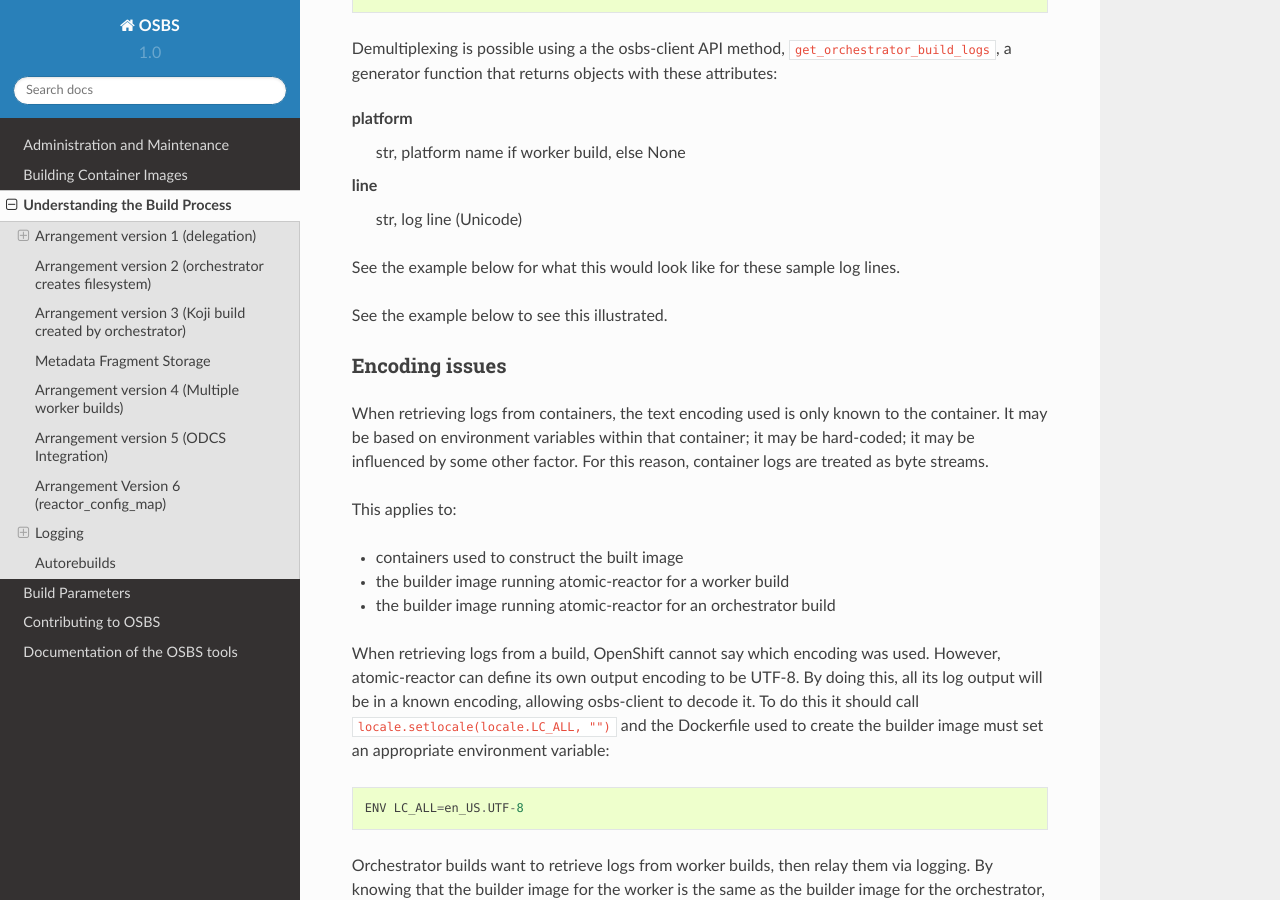
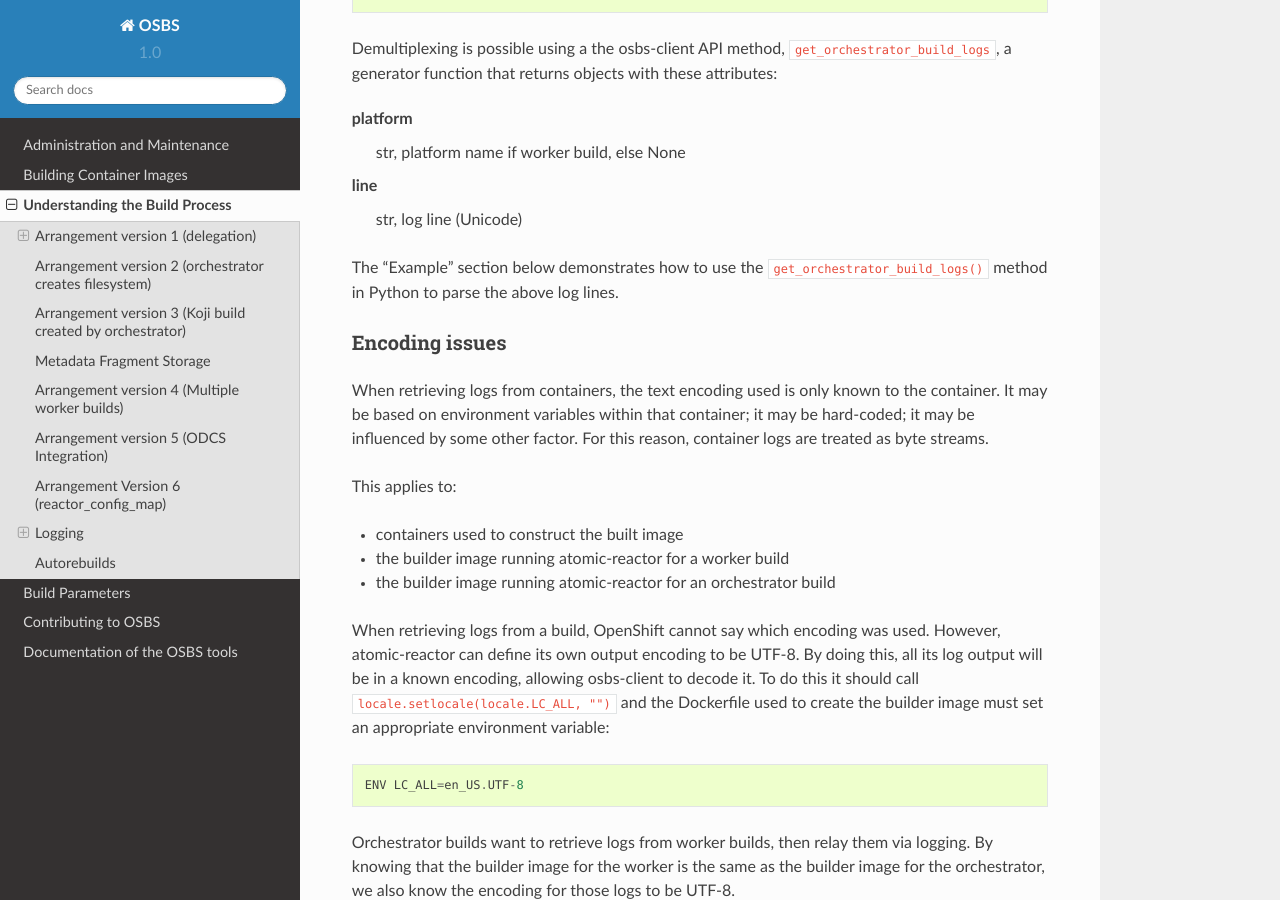
Before and after one commit to containerbuildsystem/osbs-docs, a Sphinx documentation site: the page built from docs/build_process.rst, in a window 1280 px wide and 900 px high, scrolled down 5156 px. Built offline with Sphinx 7.4.7 and the Read the Docs theme 2.0.0, drawn with Linux system fonts in a browser that asks for light colours.

Commit message:
build_process: clarify "example" section reference
Delete the duplicate paragraphs, and clarify what we mean by "example
below".

Signed-off-by: Ken Dreyer <kdreyer@redhat.com>

```diff
--- a/docs/build_process.rst
+++ b/docs/build_process.rst
@@ -330,10 +330,9 @@ platform
 line
   str, log line (Unicode)
 
-See the example below for what this would look like for these sample
-log lines.
-
-See the example below to see this illustrated.
+The "Example" section below demonstrates how to use the
+``get_orchestrator_build_logs()`` method in Python to parse the above log
+lines.
 
 Encoding issues
 ~~~~~~~~~~~~~~~
```
